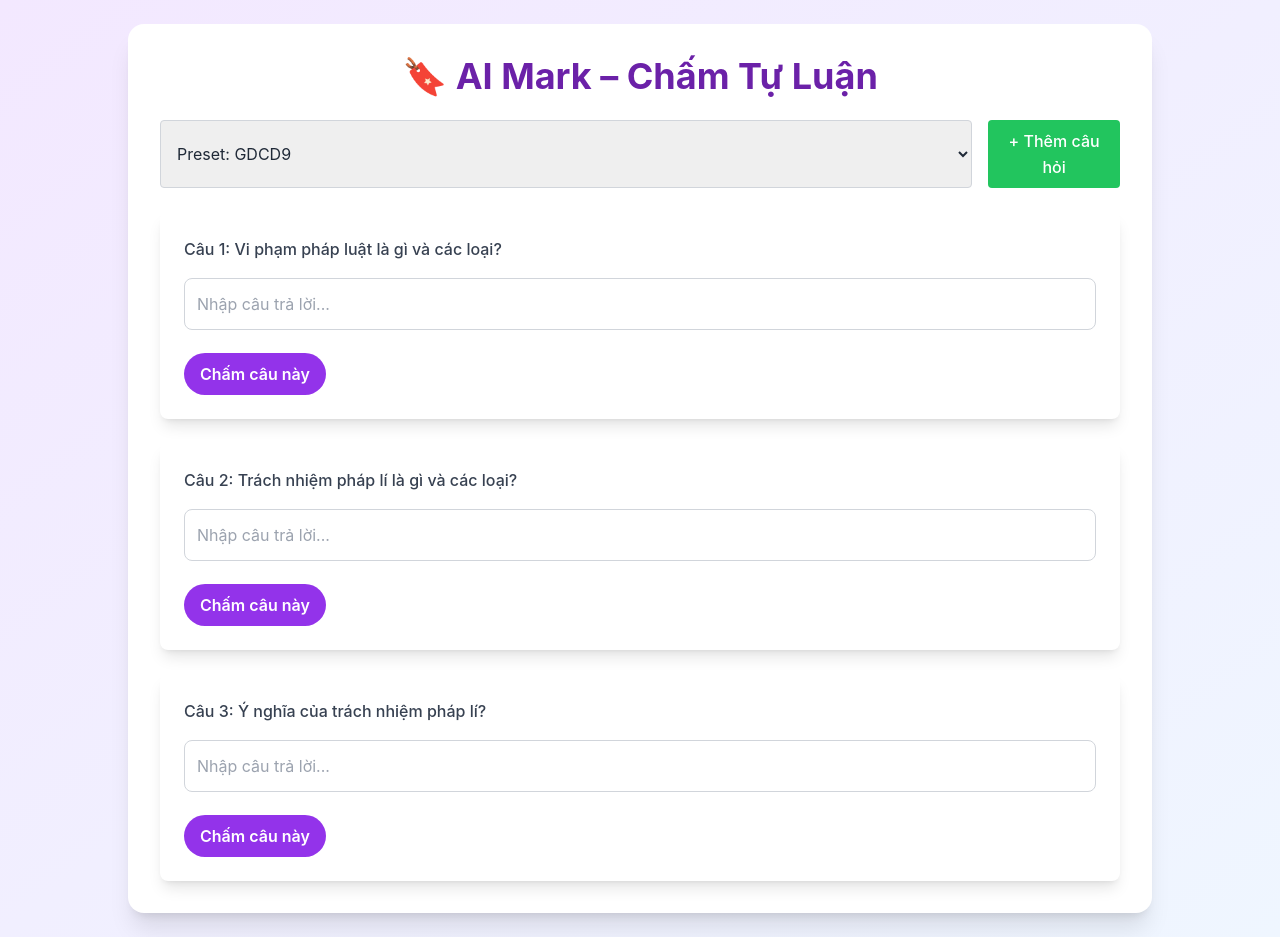
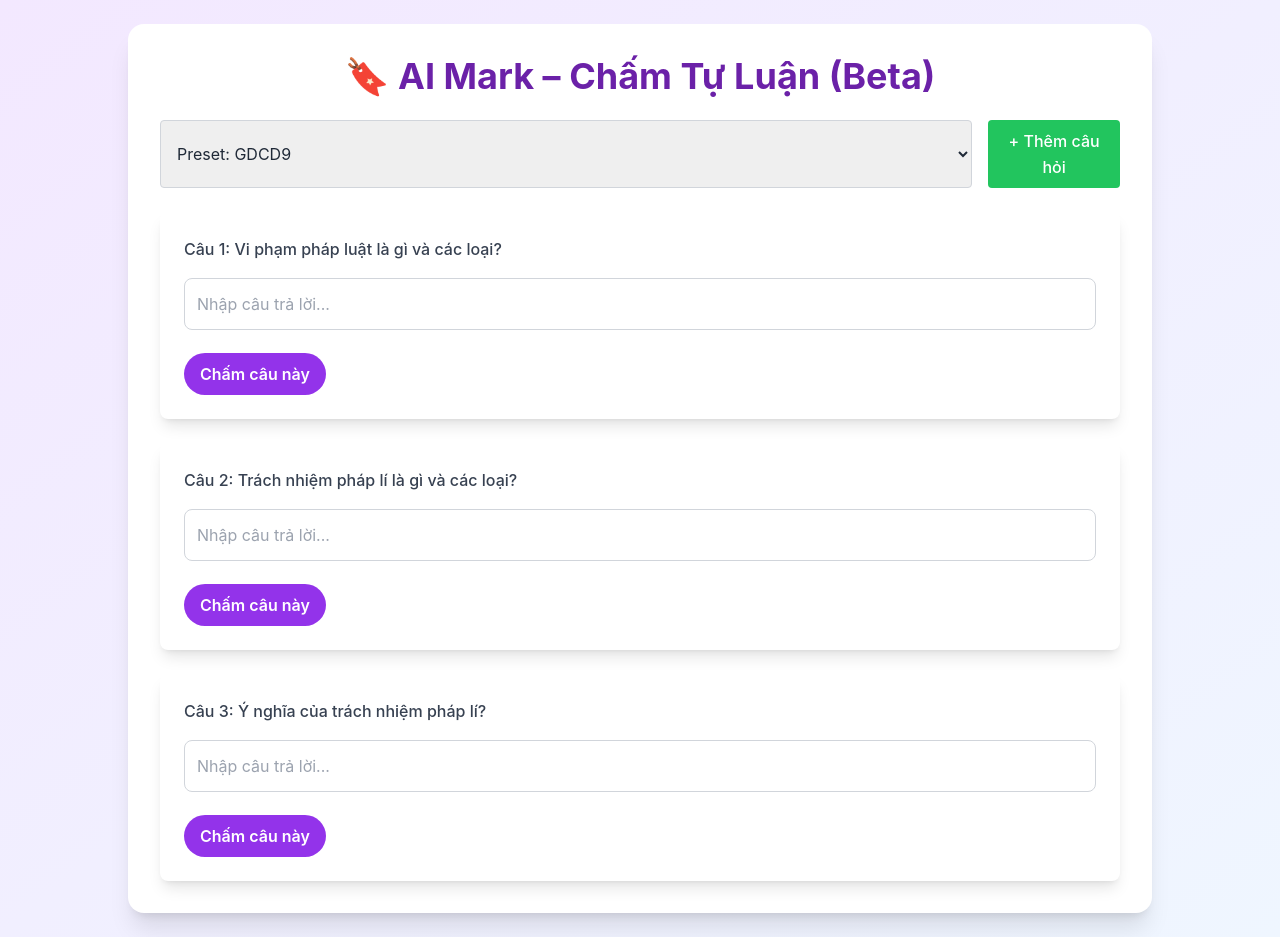
Before and after one commit to minhkhang1008/AI_Mark, a Next.js app: page / in a window 1280 px wide. Built offline with nearby package versions, Linux system fonts and the light colour scheme.

Commit message:
Update text

```diff
--- a/pages/index.js
+++ b/pages/index.js
@@ -110,7 +110,7 @@ export default function Home() {
       {/* Main card */}
       <div className="w-full max-w-5xl bg-white p-8 rounded-2xl shadow-xl space-y-6">
         <h1 className="text-4xl font-bold text-center text-purple-800">
-          🔖 AI Mark – Chấm Tự Luận
+          🔖 AI Mark – Chấm Tự Luận (Beta)
         </h1>
 
         {/* Preset selector & add button */}
```
